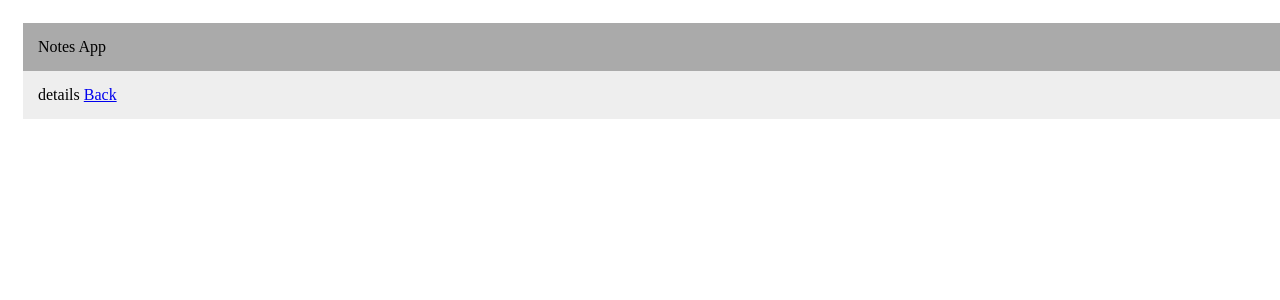
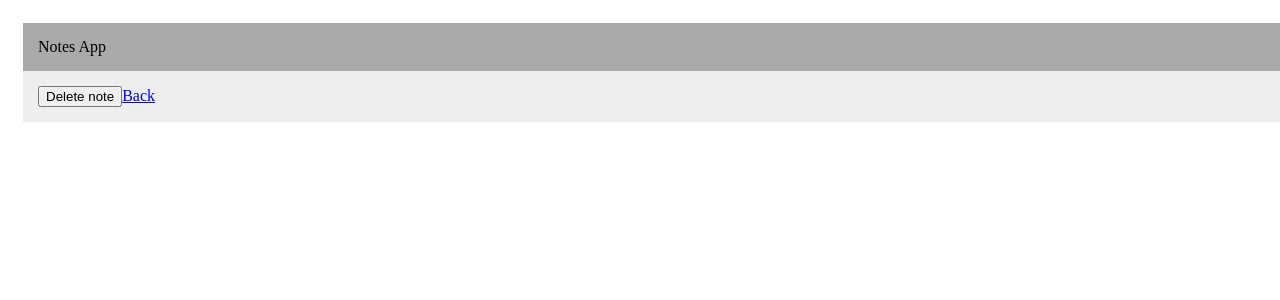
Before and after one commit to lukaszbros/notepad, a React app: page /note/8178fd7b-9544-4c42-a0b8-7daf705d621c in a window 1280 px wide. Shown: the top 300 px of the page. Built offline with nearby package versions, Linux system fonts and the light colour scheme.

Commit message:
Display note details

```diff
--- a/src/App.tsx
+++ b/src/App.tsx
@@ -2,8 +2,9 @@ import React from 'react';
 import { BrowserRouter, Link, Route, Switch} from 'react-router-dom';
 import Store from './entity/Store';
 import NewNote from './NewNote';
+import NoteDetails from './NoteDetails';
 import Notes from './Notes';
-import { Container } from './StyledComponets';
+import { Container, NoteList } from './StyledComponets';
 
 const initialState = {
   notes: [],
@@ -19,11 +20,11 @@ export default function App() {
           <Switch>
             <Store>
             <Route path="/note/:id">
-                <div>details <Link to="/">Back</Link></div>
+                <NoteDetails/>
             </Route>
             <Route exact path="/">
-                <NewNote></NewNote>
-                <Notes></Notes>
+                <NewNote/>
+                <Notes/>
             </Route>
             </Store>
           </Switch>
--- a/src/NewNote.tsx
+++ b/src/NewNote.tsx
@@ -3,13 +3,13 @@ import { Note } from './entity/Note';
 import { Context } from './entity/Store';
 
 export default function Notes() {
-  const [text, setText] = useState<string>("");
+  const [text, setText] = useState<string>('');
   const [state, dispatch] = useContext(Context);
 
   const createNote =  () => {
     const note = new Note(text);
     dispatch({type: 'ADD_NOTE', payload: note});
-    setText("");
+    setText('');
   }
 
   return (
--- a/src/NoteDetails.tsx
+++ b/src/NoteDetails.tsx
@@ -0,0 +1,35 @@
+import React, { useContext, useEffect, useState } from 'react';
+import { Link, useHistory, useParams } from 'react-router-dom';
+import { Note } from './entity/Note';
+import { Context } from './entity/Store';
+
+interface NoteDetailsParams {
+  id: string;
+}
+
+export default function NoteDetails() {
+  const [note, setNote] = useState<Note>();
+  const { id } = useParams<NoteDetailsParams>();
+  const [state, dispatch] = useContext(Context);
+  const history = useHistory();
+
+  useEffect(() => {
+    const noteDetails = state.notes.find(note => note.id === id);
+    setNote(noteDetails)
+  });
+
+  const deleteNote = () => {
+    if (note) {
+      dispatch({type: 'REMOVE_NOTE', payload: note});
+      history.push('/');
+    }
+  }
+
+  return (
+    <div><button onClick={deleteNote}>Delete note</button><Link to='/'>Back</Link>
+      {note &&
+        <div>{note.text}</div>
+      }
+    </div>
+  )
+}
--- a/src/NoteItem.tsx
+++ b/src/NoteItem.tsx
@@ -17,7 +17,7 @@ export const NoteItem:React.FC<NoteItemProps> = ({note}) => {
       <Link to={`/note/${note.id}`}>
         <ReactMarkdown>{note.text}</ReactMarkdown>
       </Link>
-      <button onClick={() => dispatch({type: 'REMOVE_NOTE', payload: note})}></button>
+      <button onClick={() => dispatch({type: 'REMOVE_NOTE', payload: note})}>Delete note</button>
     </li>
   )
 }
--- a/src/Notes.tsx
+++ b/src/Notes.tsx
@@ -1,17 +1,23 @@
-import React, { useContext } from "react";
-import { Context } from "./entity/Store";
-import { NoteItem } from "./NoteItem";
-import { NoteList } from "./StyledComponets";
+import React, { useContext } from 'react';
+import { Context } from './entity/Store';
+import { NoteItem } from './NoteItem';
+import { NoteList } from './StyledComponets';
 
 export default function Notes() {
   const [state] = useContext(Context);
 
   return (
-    <NoteList>
-      {state.notes.map( note =>
-          <NoteItem key={note.id} note={note}/>
-        )
+    <div>
+      <h1>Last notes</h1>
+      {state.notes.length === 0
+        && <h4>You currently do not have any notes. Please add a new one.</h4>
       }
-    </NoteList>
+      <NoteList>
+        {state.notes.map( note =>
+            <NoteItem key={note.id} note={note}/>
+          )
+        }
+      </NoteList>
+    </div>
   )
 }
--- a/src/entity/NoteReducer.ts
+++ b/src/entity/NoteReducer.ts
@@ -1,6 +1,3 @@
-import { State } from "./State";
-
-
 export const NoteReducer = (state, action) => {
   switch (action.type) {
       case 'ADD_NOTE':
--- a/src/entity/State.ts
+++ /dev/null
@@ -1,6 +0,0 @@
-import React from "react";
-import { Note } from "./Note";
-
-export class State {
-  notes: Note[];
-}
--- a/src/entity/Store.tsx
+++ b/src/entity/Store.tsx
@@ -1,9 +1,7 @@
-import React, {createContext, useReducer} from "react";
-import { Note } from "./Note";
+import React, {createContext, useReducer} from 'react';
 import { NoteReducer } from './NoteReducer';
-import { State } from "./State";
 
-const initialState: State = {
+const initialState = {
     notes: []
 };
 
```
